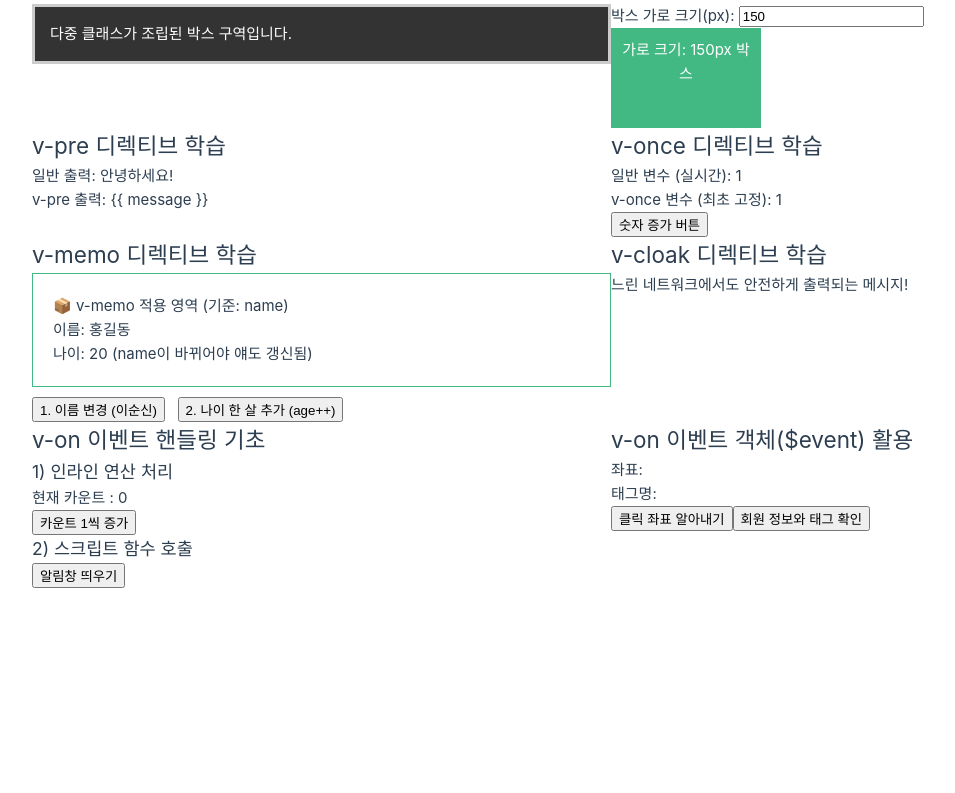
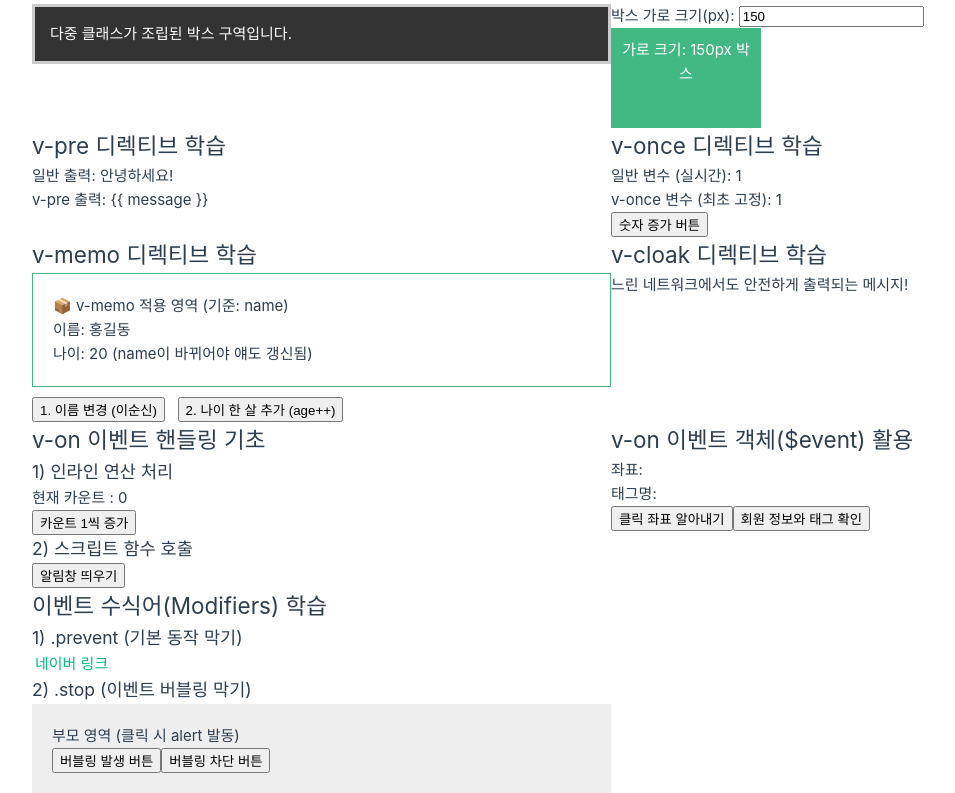
Before and after one commit to rntqkdl/skala-vue, a Vue app: page / in a window 1280 px wide. Shown: the part 1271-2064 px from the top of the page, without its empty margins (29-984 px from the left). Before the commit the page ends 1859 px from the top, so only its background shows below. Built offline with nearby package versions, Linux system fonts and the light colour scheme.

Commit message:
vue-event부분 끝

```diff
--- a/src/App.vue
+++ b/src/App.vue
@@ -16,6 +16,7 @@
 import SampleVcloak from './components/practices/SampleVcloak.vue'
 import VueonEventHandler from './components/practices/VueonEventHandler.vue'
 import VueEventObject from './components/practices/VueEventObject.vue'
+import VueEventModifier from './components/practices/VueEventModifier.vue'
 </script>
 
 <template>
@@ -37,4 +38,5 @@
   <SampleVcloak />
   <VueonEventHandler />
   <VueEventObject />
+  <VueEventModifier />
 </template>
--- /dev/null
+++ b/src/components/practices/VueEventModifier.vue
@@ -0,0 +1,28 @@
+<script setup>
+const handleLink = () => {
+  alert('수식어 덕분에 네이버로 이동하지 않고 함수만 실행됩니다!')
+}
+const handleBox = () => {
+  alert('부모 박스가 클릭되었습니다!')
+}
+const handleChild1 = () => {
+  alert('1번 자식 클릭!')
+}
+const handleChild2 = () => {
+  alert('2번 자식(나만 켜짐) 클릭!')
+}
+</script>
+<template>
+  <div class="practice-section">
+    <h2>이벤트 수식어(Modifiers) 학습</h2>
+    <h3>1) .prevent (기본 동작 막기)</h3>
+    <a href="https://www.naver.com" @click.prevent="handleLink">네이버 링크</a>
+    <br />
+    <h3>2) .stop (이벤트 버블링 막기)</h3>
+    <div @click="handleBox" style="padding: 20px; background-color: #eee">
+      <p>부모 영역 (클릭 시 alert 발동)</p>
+      <button @click="handleChild1">버블링 발생 버튼</button>
+      <button @click.stop="handleChild2">버블링 차단 버튼</button>
+    </div>
+  </div>
+</template>
```
